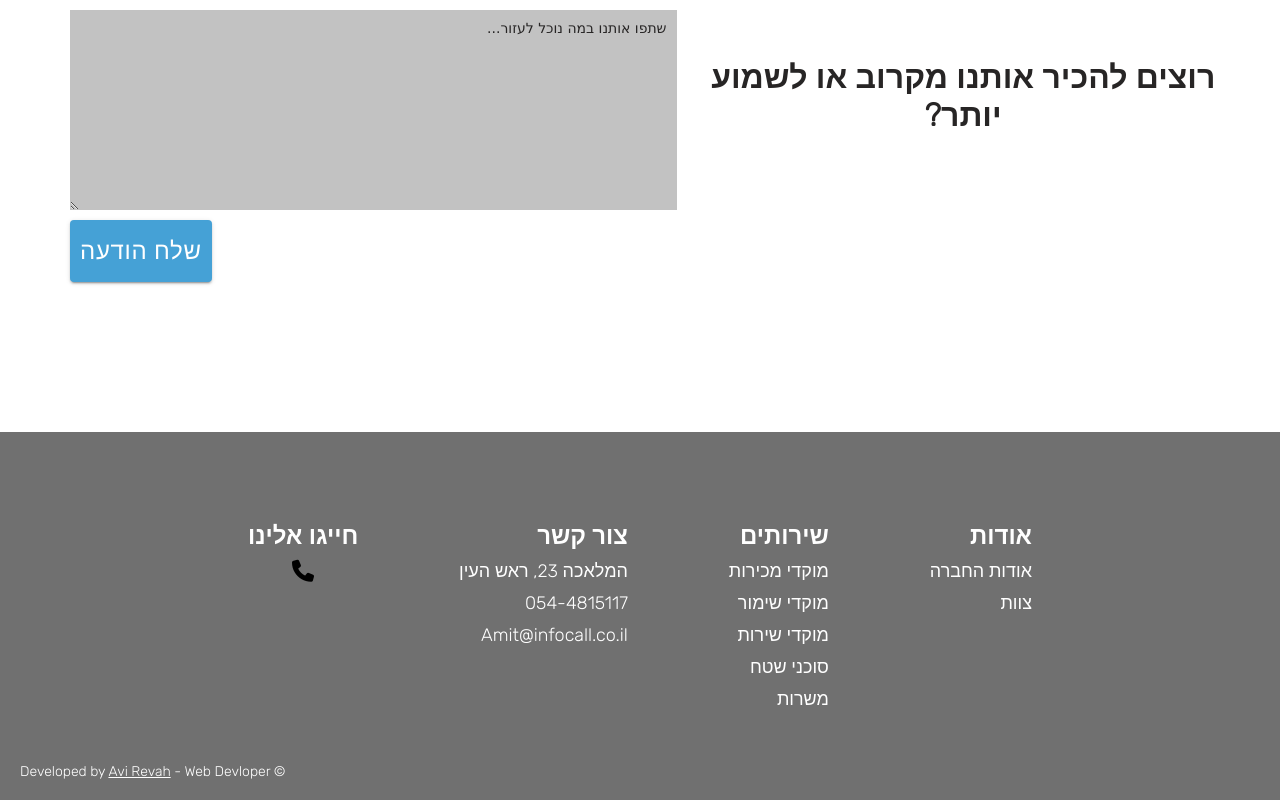
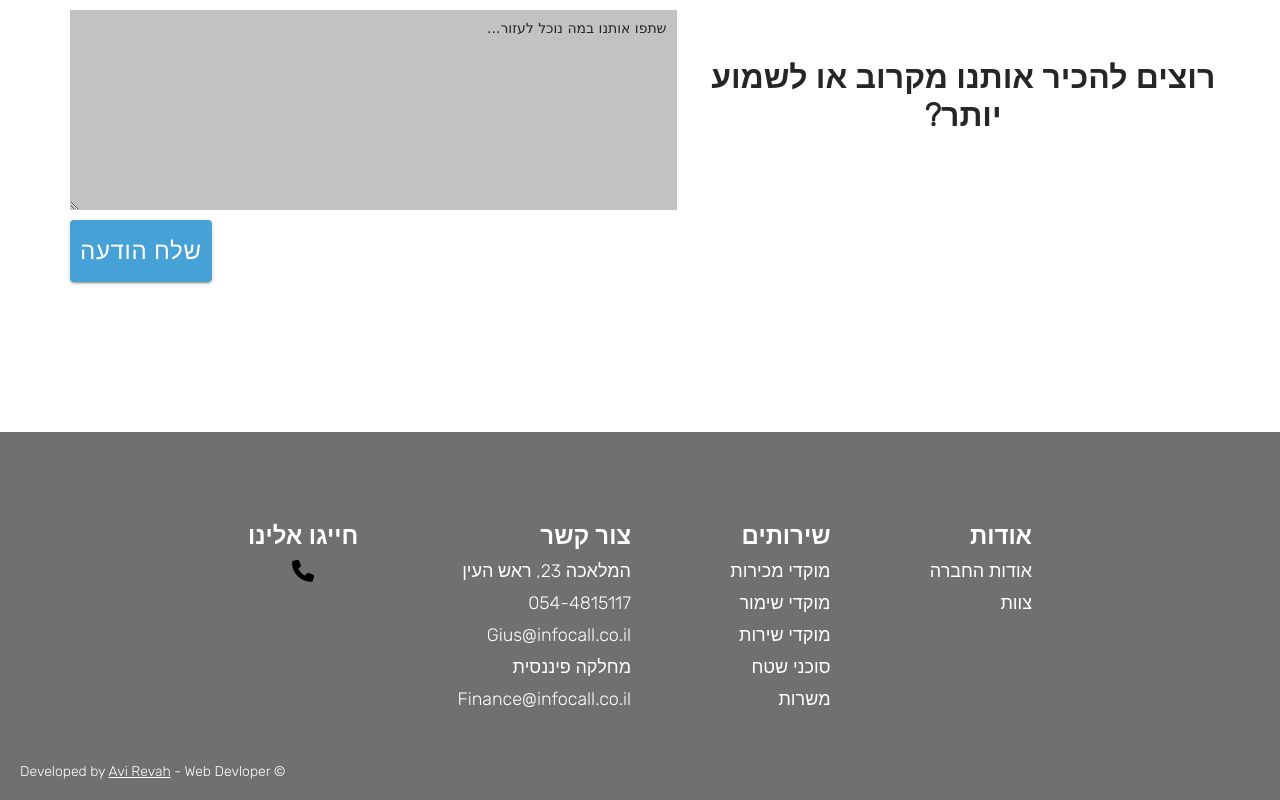
Before and after one commit to DevAv1/InfoCall, a React (Create React App) app: page / in a window 1280 px wide. Shown: the part 4717-5517 px from the top of the page. Built offline with nearby package versions, Linux system fonts and the light colour scheme.

Commit message:
few latest updated for small footer fix

```diff
--- a/package.json
+++ b/package.json
@@ -9,12 +9,12 @@
     "@testing-library/user-event": "^12.6.2",
     "emailjs-com": "^2.6.4",
     "firebase": "^8.3.0",
-    "firebase-tools": "^9.6.0",
+    "firebase-tools": "^11.29.1",
     "gsap": "^3.6.0",
     "react": "^17.0.1",
     "react-dom": "^17.0.1",
     "react-router-dom": "^5.2.0",
-    "react-scripts": "4.0.1",
+    "react-scripts": "^5.0.1",
     "react-scroll": "^1.8.2",
     "react-scrollspy": "^3.4.3",
     "scrollmagic": "^2.0.8",
--- a/src/components/Footer.jsx
+++ b/src/components/Footer.jsx
@@ -31,7 +31,9 @@ export const Footer = () => {
             <li className="footer_item" id="footer_title">צור קשר</li>
             <li >המלאכה 23, ראש העין</li>
             <li ><a href="tel:+972-54815117">054-4815117</a></li>
-            <li >Amit@infocall.co.il</li>
+            <li >Gius@infocall.co.il</li>
+            <li >מחלקה פיננסית</li>
+            <li >Finance@infocall.co.il</li>
           </ul>
         </div>
         <div className="col">
```
Also changed, not shown: 1 other file (tests, documents, lock files or other folders).
